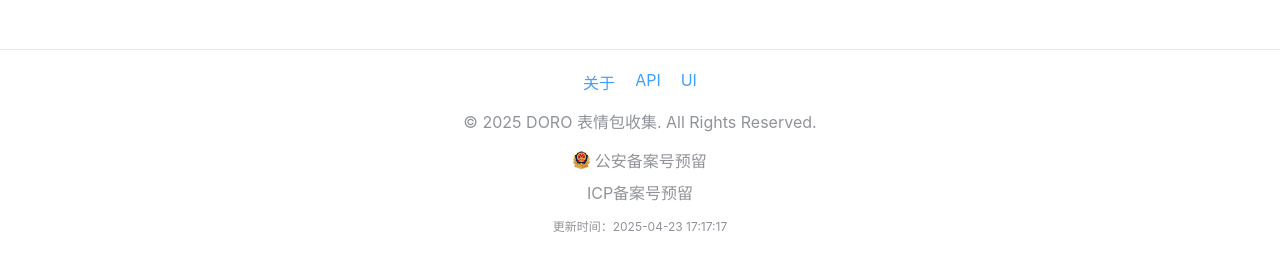
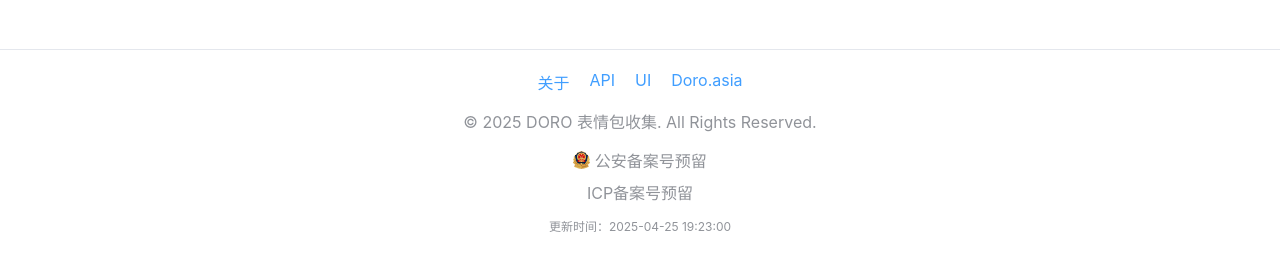
Before and after one commit to xihan123/doro-collector-web, a Vue app: page / in a window 1280 px wide. Shown: the part 794-1050 px from the top of the page. Built offline with nearby package versions, Linux system fonts and the light colour scheme; no server answers; what @yeger/vue-masonry-wall would draw is missing.

Commit message:
chore: 新增友情链接

```diff
--- a/src/components/common/AppFooter.vue
+++ b/src/components/common/AppFooter.vue
@@ -5,6 +5,7 @@
         <router-link to="/about" class="footer-link">关于</router-link>
         <a href="https://github.com/xihan123/doro-collector-api" target="_blank" class="footer-link">API</a>
         <a href="https://github.com/xihan123/doro-collector-web" target="_blank" class="footer-link">UI</a>
+        <a href="https://www.doro.asia/" target="_blank" class="footer-link">Doro.asia</a>
       </div>
 
       <p class="copyright">© {{ currentYear }} DORO 表情包收集. All Rights Reserved.</p>
@@ -29,7 +30,7 @@ import {computed, ref} from 'vue';
 const currentYear = computed(() => new Date().getFullYear());
 
 // 使用中国格式的日期时间 (YYYY-MM-DD HH:MM:SS)
-const formattedDateTime = ref('2025-04-23 17:17:17');
+const formattedDateTime = ref('2025-04-25 19:23:00');
 
 // 如果需要动态更新时间，可以使用以下代码
 // const now = new Date();
```
